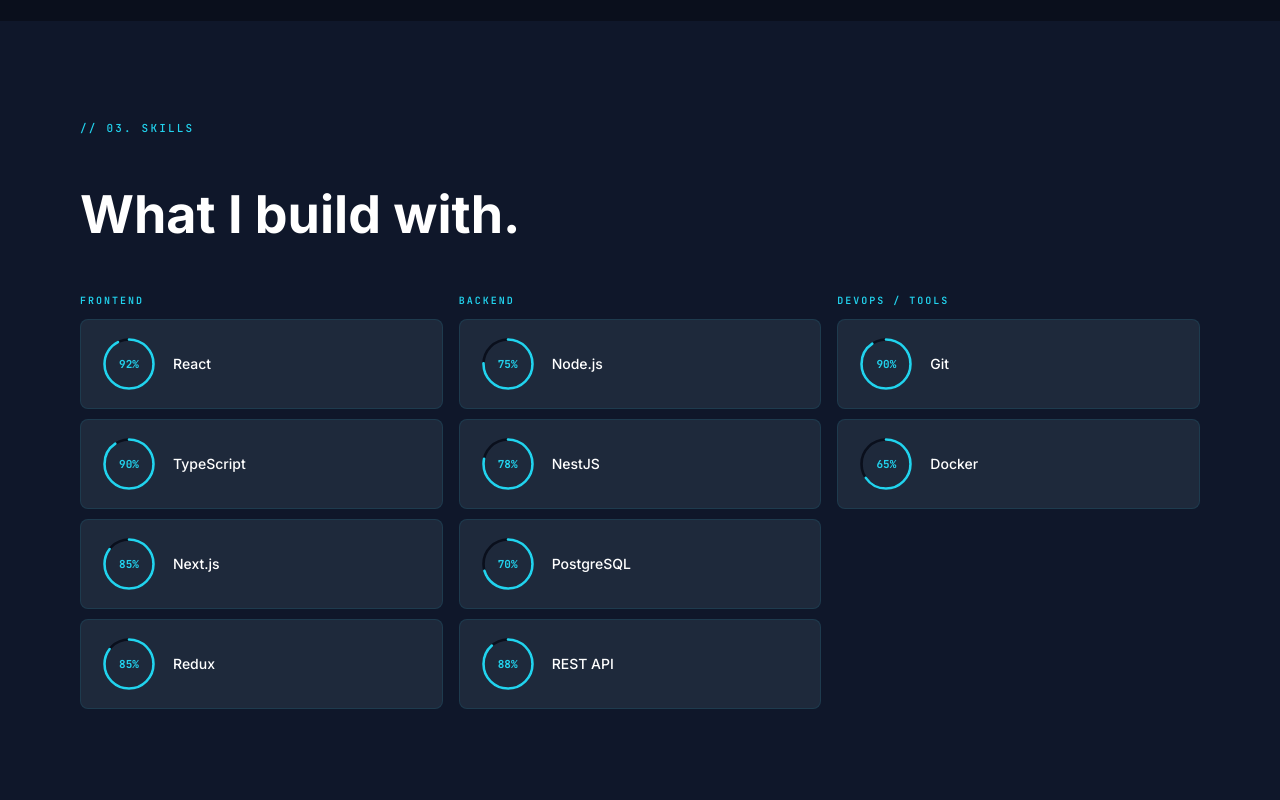
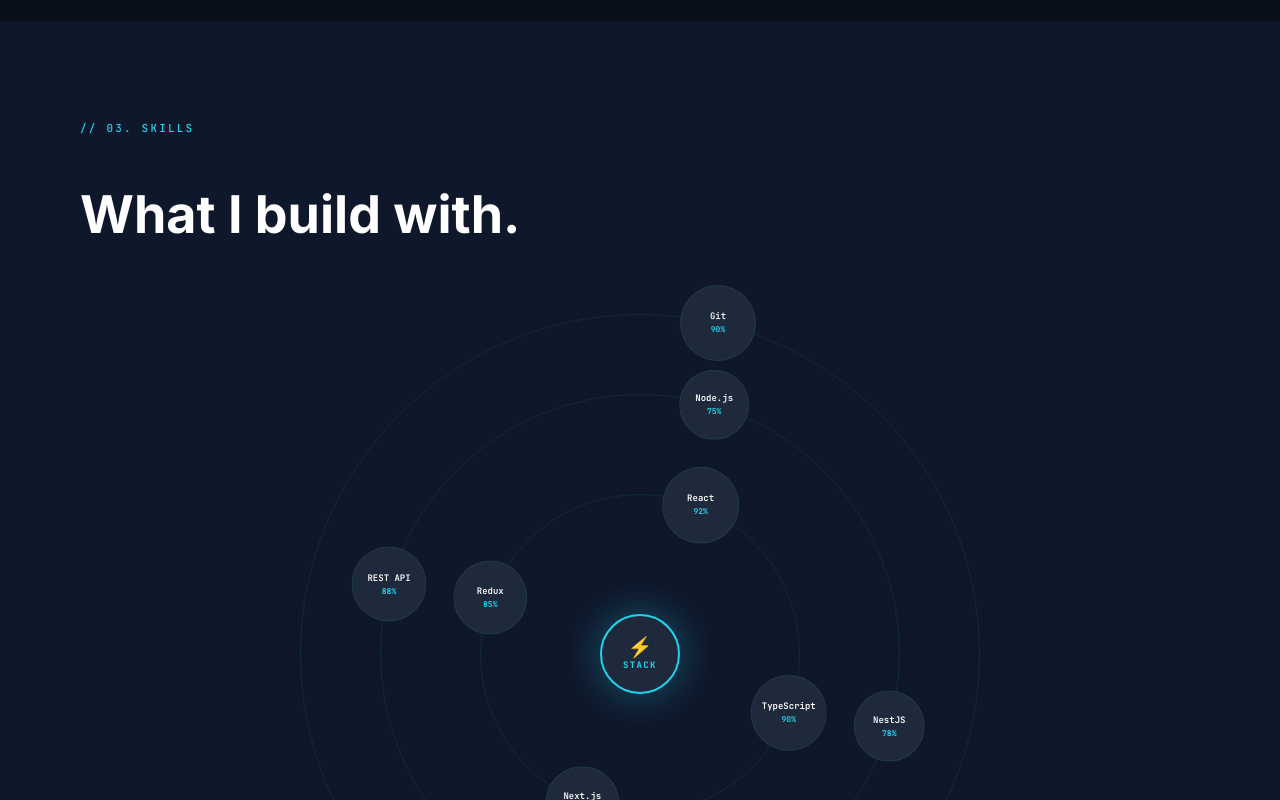
Before and after one commit to pestov-v/portfolio, a Next.js app: page / in a window 1280 px wide. Shown: the part 3280-4080 px from the top of the page. Built offline with nearby package versions, Linux system fonts and the light colour scheme; a web font is replaced by a local one.

Commit message:
feat(skills): changed style

```diff
--- a/pages/index.tsx
+++ b/pages/index.tsx
@@ -15,7 +15,7 @@
   import("../src/components/Experience/Experience").then((m) => m.Experience)
 );
 const Skills = dynamic(() =>
-  import("../src/components/Skills/Skills").then((m) => m.Skills)
+  import("../src/components/Skills/SkillOrbit").then((m) => m.SkillOrbit)
 );
 const Projects = dynamic(() =>
   import("../src/components/Projects/Projects").then((m) => m.Projects)
--- /dev/null
+++ b/src/components/Skills/SkillOrbit.module.scss
@@ -0,0 +1,199 @@
+.skills {
+  background: var(--re-bg-secondary);
+  padding: 100px 80px;
+
+  @media (max-width: 1023px) {
+    padding: 80px 24px;
+  }
+}
+
+.inner {
+  max-width: 1280px;
+  margin: 0 auto;
+  display: flex;
+  flex-direction: column;
+  align-items: center;
+  gap: 48px;
+}
+
+.tag {
+  font-family: var(--re-font-mono);
+  font-size: 11px;
+  font-weight: 500;
+  color: var(--re-accent);
+  letter-spacing: 0.2em;
+  align-self: flex-start;
+}
+
+.title {
+  font-family: var(--re-font-sans);
+  font-size: clamp(32px, 5vw, 52px);
+  font-weight: 700;
+  color: var(--re-text-primary);
+  margin: 0;
+  align-self: flex-start;
+}
+
+.orbitContainer {
+  position: relative;
+  width: 720px;
+  height: 720px;
+  overflow: visible;
+
+  @media (max-width: 1023px) {
+    width: 100%;
+    height: auto;
+    aspect-ratio: 1;
+    max-width: 500px;
+  }
+}
+
+// Orbit ring lines
+.ring {
+  position: absolute;
+  top: 50%;
+  left: 50%;
+  border-radius: 50%;
+  border: 1px solid var(--re-accent-muted);
+  pointer-events: none;
+
+  &.ring0 {
+    width: 320px;
+    height: 320px;
+    transform: translate(-50%, -50%);
+  }
+
+  &.ring1 {
+    width: 520px;
+    height: 520px;
+    transform: translate(-50%, -50%);
+  }
+
+  &.ring2 {
+    width: 680px;
+    height: 680px;
+    transform: translate(-50%, -50%);
+  }
+}
+
+// Center element
+.center {
+  position: absolute;
+  top: 50%;
+  left: 50%;
+  transform: translate(-50%, -50%);
+  width: 80px;
+  height: 80px;
+  border-radius: 50%;
+  background: var(--re-bg-card);
+  border: 2px solid var(--re-accent);
+  display: flex;
+  flex-direction: column;
+  align-items: center;
+  justify-content: center;
+  gap: 2px;
+  box-shadow: 0 0 40px var(--re-glow, rgba(34, 211, 238, 0.35));
+  z-index: 2;
+}
+
+.centerIcon {
+  font-size: 20px;
+  line-height: 1;
+}
+
+.centerLabel {
+  font-family: var(--re-font-mono);
+  font-size: 9px;
+  font-weight: 700;
+  color: var(--re-accent);
+  letter-spacing: 0.15em;
+}
+
+// Individual skill nodes
+.node {
+  position: absolute;
+  top: 50%;
+  left: 50%;
+  width: var(--size);
+  height: var(--size);
+  margin-left: calc(var(--size) / -2);
+  margin-top: calc(var(--size) / -2);
+  transform:
+    rotate(var(--angle))
+    translateY(calc(var(--radius) * -1))
+    rotate(calc(var(--angle) * -1));
+  opacity: 0;
+  scale: 0;
+  transition: opacity 0.6s ease, scale 0.6s ease;
+  transition-delay: var(--delay);
+  z-index: 1;
+
+  // Slow continuous orbit
+  animation: orbit var(--orbit-duration) linear infinite paused;
+  animation-delay: var(--delay);
+
+  &.revealed {
+    opacity: 1;
+    scale: 1;
+    animation-play-state: running;
+  }
+}
+
+.nodeInner {
+  width: 100%;
+  height: 100%;
+  border-radius: 50%;
+  background: var(--re-bg-card);
+  border: 1px solid var(--re-accent-muted);
+  display: flex;
+  flex-direction: column;
+  align-items: center;
+  justify-content: center;
+  gap: 2px;
+  cursor: default;
+  transition:
+    border-color 0.3s ease,
+    box-shadow 0.3s ease,
+    transform 0.3s ease;
+
+  &:hover {
+    border-color: var(--re-accent);
+    box-shadow:
+      0 0 20px var(--re-glow, rgba(34, 211, 238, 0.35)),
+      0 0 40px var(--re-glow-wide, rgba(34, 211, 238, 0.15));
+    transform: scale(1.15);
+    z-index: 10;
+  }
+}
+
+.nodeTitle {
+  font-family: var(--re-font-mono);
+  font-size: 9px;
+  font-weight: 600;
+  color: var(--re-text-primary);
+  text-align: center;
+  line-height: 1.1;
+  white-space: nowrap;
+}
+
+.nodePercent {
+  font-family: var(--re-font-mono);
+  font-size: 8px;
+  font-weight: 700;
+  color: var(--re-accent);
+}
+
+@keyframes orbit {
+  from {
+    transform:
+      rotate(var(--angle))
+      translateY(calc(var(--radius) * -1))
+      rotate(calc(var(--angle) * -1));
+  }
+  to {
+    transform:
+      rotate(calc(var(--angle) + 360deg))
+      translateY(calc(var(--radius) * -1))
+      rotate(calc(calc(var(--angle) + 360deg) * -1));
+  }
+}
--- /dev/null
+++ b/src/components/Skills/SkillOrbit.tsx
@@ -0,0 +1,91 @@
+import { FC, useEffect, useRef, useState, useCallback } from "react";
+import gsap from "gsap";
+import ScrollTrigger from "gsap/ScrollTrigger";
+import { SKILLS } from "util/constants";
+import style from "./SkillOrbit.module.scss";
+
+gsap.registerPlugin(ScrollTrigger);
+
+const SkillNode: FC<{
+  title: string;
+  percent: number;
+  index: number;
+  total: number;
+  ring: number;
+  revealed: boolean;
+}> = ({ title, percent, index, total, ring, revealed }) => {
+  const angle = (index / total) * 360;
+  const radius = ring === 0 ? 160 : ring === 1 ? 260 : 340;
+  const size = 40 + (percent / 100) * 40; // 40–80px based on skill level
+
+  return (
+    <div
+      className={`${style.node} ${revealed ? style.revealed : ""}`}
+      style={{
+        "--angle": `${angle}deg`,
+        "--radius": `${radius}px`,
+        "--size": `${size}px`,
+        "--delay": `${index * 0.08}s`,
+        "--orbit-duration": `${60 + ring * 20}s`,
+      } as React.CSSProperties}
+    >
+      <div className={style.nodeInner}>
+        <span className={style.nodeTitle}>{title}</span>
+        <span className={style.nodePercent}>{percent}%</span>
+      </div>
+    </div>
+  );
+};
+
+export const SkillOrbit: FC = () => {
+  const ref = useRef<HTMLDivElement>(null);
+  const [revealed, setRevealed] = useState(false);
+
+  useEffect(() => {
+    if (!ref.current) return;
+    const trigger = ScrollTrigger.create({
+      trigger: ref.current,
+      start: "top 80%",
+      once: true,
+      onEnter: () => setRevealed(true),
+    });
+    return () => trigger.kill();
+  }, []);
+
+  // Split skills into 3 rings: frontend (inner), backend (middle), devops (outer)
+  const frontend = SKILLS.filter((s) => s.category === "frontend");
+  const backend = SKILLS.filter((s) => s.category === "backend");
+  const devops = SKILLS.filter((s) => s.category === "devops");
+
+  return (
+    <section className={style.skills} id="skills">
+      <div className={style.inner}>
+        <span className={style.tag}>// 03. SKILLS</span>
+        <h2 className={style.title}>What I build with.</h2>
+        <div className={style.orbitContainer} ref={ref}>
+          {/* Orbit rings */}
+          <div className={`${style.ring} ${style.ring0}`} />
+          <div className={`${style.ring} ${style.ring1}`} />
+          <div className={`${style.ring} ${style.ring2}`} />
+
+          {/* Center */}
+          <div className={style.center}>
+            <span className={style.centerIcon}>⚡</span>
+            <span className={style.centerLabel}>STACK</span>
+          </div>
+
+          {/* Skill nodes per ring */}
+          {frontend.map((s, i) => (
+            <SkillNode key={s.title} title={s.title} percent={s.percent} index={i} total={frontend.length} ring={0} revealed={revealed} />
+          ))}
+          {backend.map((s, i) => (
+            <SkillNode key={s.title} title={s.title} percent={s.percent} index={i} total={backend.length} ring={1} revealed={revealed} />
+          ))}
+          {devops.map((s, i) => (
+            <SkillNode key={s.title} title={s.title} percent={s.percent} index={i} total={devops.length} ring={2} revealed={revealed} />
+          ))}
+        </div>
+      </div>
+    </section>
+  );
+};
```
